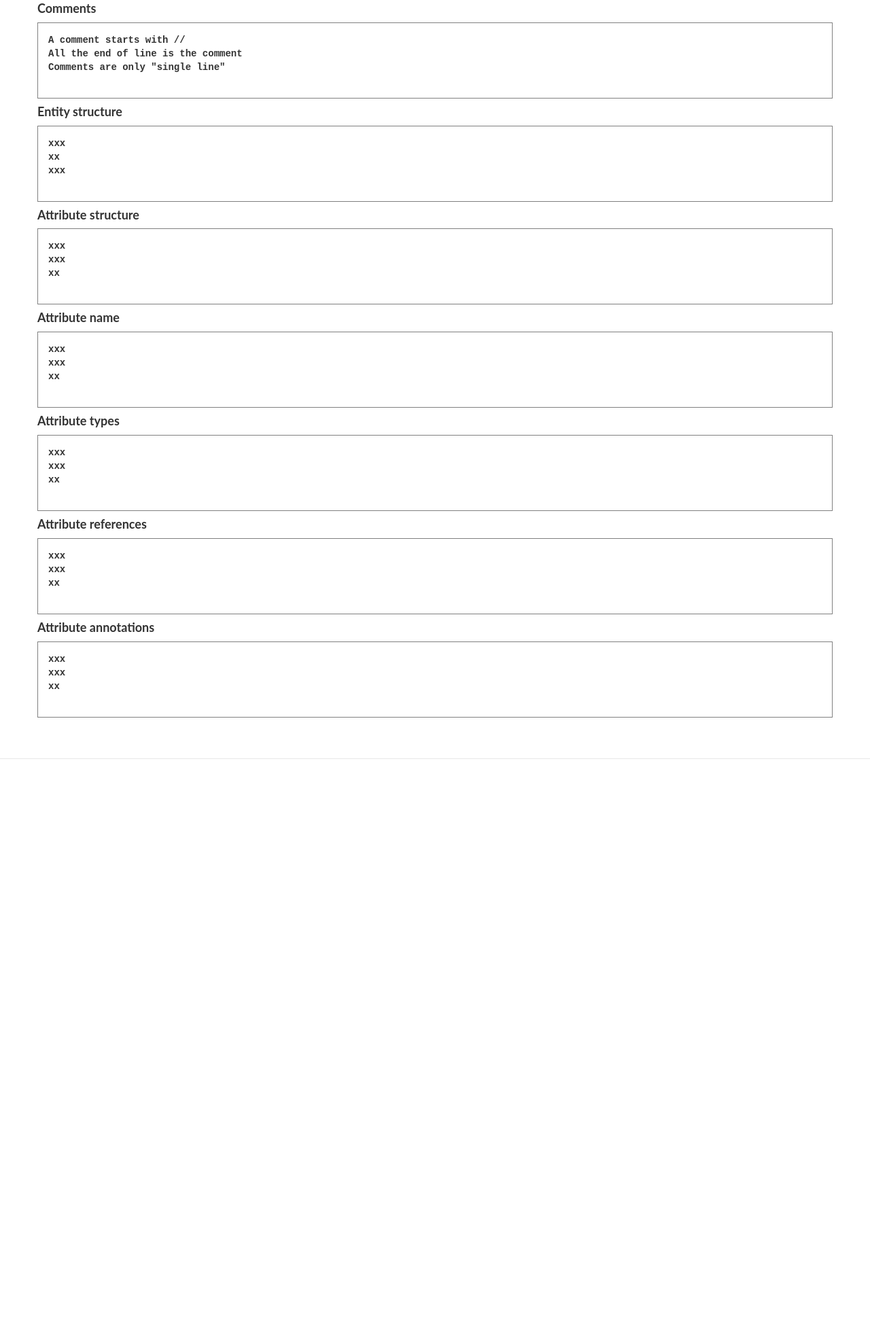
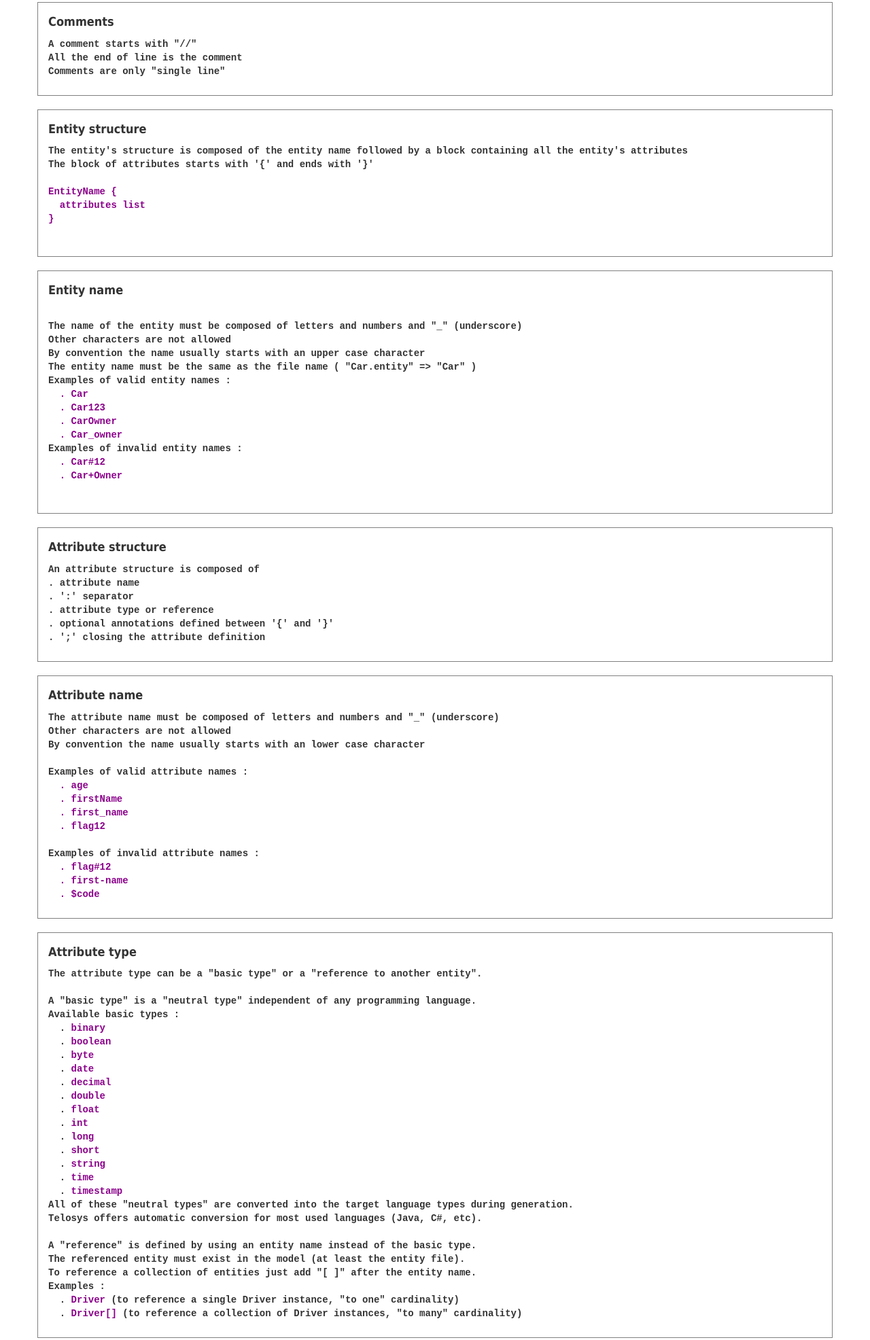
Before and after one commit to telosys-tools-doc/telosys-web-site-v3, a plain HTML site: page dsl-syntax.html in a window 1280 px wide. Shown: the part 661-2633 px from the top of the page at 68% size. Before the commit the page ends 1778 px from the top, so only its background shows below. Drawn offline with Linux system fonts and the light colour scheme.

Commit message:
DSL Syntax - WIP

```diff
--- a/dsl-syntax.html
+++ b/dsl-syntax.html
@@ -31,11 +31,19 @@
     <meta name="theme-color" content="#ffffff">
 
 <style>
-p        { font-family: Courier New; font-weight: bold; }
+/* div.box { border-style:solid; border-color: gray ; border-width: 1px; padding: 15px ; background: LightGray ; } */
+div.box { border-style:solid; border-color: gray ; border-width: 1px; padding: 15px ; }
+/* p     { font-family: Courier New; font-weight: bold; } */
+p.box { border-style:solid; border-color: gray ; border-width: 1px; padding: 15px }
+p.title { font-family: Tahoma; font-weight: bold; font-size: 18px; }
+p.codebox { font-family: Courier New; font-weight: bold;  border-style:solid; border-color: gray ; border-width: 1px; padding: 15px }
+p.code { font-family: Courier New; font-weight: bold; }
+
 span.comment { color: green; }
 span.entity  { color: red; }
 span.type    { color: blue; }
 span.annot   { color: purple; }
+span.example { color: DarkMagenta ; }
 
 }
 </style>
@@ -79,7 +87,7 @@ span.annot   { color: purple; }
 
         <h2>Examples of entities : </h2>
 
-<p style="border-style:solid; border-color: gray ; border-width: 1px; padding: 15px" >
+<p class="codebox" >
 
 <span class="comment">// Entity Driver </span><br>
 <span class="comment">// Defines a person who is able to drive a car</span><br>
@@ -94,7 +102,7 @@ span.annot   { color: purple; }
 
 </p>
 
-<p style="border-style:solid; border-color: gray ; border-width: 1px; padding: 15px" >
+<p  class="codebox" >
 
 <span class="comment">// Entity Car</span><br>
 <span class="entity">Car</span>  { <br>
@@ -109,72 +117,149 @@ span.annot   { color: purple; }
 
 </p>
 
+<h3>Syntax : </h3>
 
-
-        <h3>Syntax : </h3>
-
-        <h4>Comments  </h4>
-<p style="border-style:solid; border-color: gray ; border-width: 1px; padding: 15px" >
-A comment starts with // <br>
+<!--   ----------   -->
+<div class="box">
+<p class="title">Comments  </p>
+<p class="code" >
+A comment starts with "//" <br>
 All the end of line is the comment<br>
 Comments are only "single line"<br>
+</p>
+</div>
+<!--   ----------   -->
 <br>
+<!--   ----------   -->
+<div class="box">
+<p class="title">Entity structure  </p>
+<p class="code" >
+The entity's structure is composed of the entity name
+followed by a block containing all the entity's attributes <br>
+The block of attributes starts with '{' and ends with '}'<br>
+<br>
+<span class="example">
+EntityName {  <br>
+&nbsp; attributes list <br>
+} <br>
+</span>
+<br>
+</p>
+</div>
+<!--   ----------   -->
+<br>
+<!--   ----------   -->
+<div class="box">
+<p class="title">Entity name  </p>
+<p class="code" >
+<br>
+The name of the entity must be composed of letters and numbers and "_" (underscore)<br>
+Other characters are not allowed<br>
+By convention the name usually starts with an upper case character <br>
+The entity name must be the same as the file name ( "Car.entity" => "Car" )<br>
+Examples of valid entity names : <br>
+<span class="example">
+&nbsp; . Car <br>
+&nbsp; . Car123<br>
+&nbsp; . CarOwner<br>
+&nbsp; . Car_owner<br>
+</span>
+Examples of invalid entity names : <br>
+<span class="example">
+&nbsp; . Car#12<br>
+&nbsp; . Car+Owner<br>
+</span>
+<br>
+</p>
+</div>
+<!--   ----------   -->
+<br>
+<!--   ----------   -->
+<div class="box">
+<p class="title">Attribute structure  </p>
+<p class="code" >
+An attribute structure is composed of <br>
+. attribute name <br>
+. ':' separator<br>
+. attribute type or reference<br>
+. optional annotations defined between '{' and '}' <br>
+. ';' closing the attribute definition<br>
 
 </p>
+</div>
+<!--   ----------   -->
+<br>
+<!--   ----------   -->
+<div class="box">
+<p class="title">Attribute name  </p>
+<p class="code" >
+The attribute name must be composed of letters and numbers and "_" (underscore)<br>
+Other characters are not allowed<br>
+By convention the name usually starts with an lower case character <br>
+<br>
+Examples of valid attribute names : <br>
+<span class="example">
+&nbsp; . age <br>
+&nbsp; . firstName<br>
+&nbsp; . first_name<br>
+&nbsp; . flag12 <br>
+</span>
+<br>
+Examples of invalid attribute names : <br>
+<span class="example">
+&nbsp; . flag#12 <br>
+&nbsp; . first-name<br>
+&nbsp; . $code<br>
+</span>
+</p>
+</div>
+<!--   ----------   -->
+<br>
+<!--   ----------   -->
+<div class="box">
+<p class="title">Attribute type </p>
+<p class="code" >
+The attribute type can be a "basic type" or a "reference to another entity".<br>
+<br>
+A "basic type" is a "neutral type" independent of any programming language. <br>
+Available basic types :<br>
+&nbsp; . <span class="example"> binary </span><br>
+&nbsp; . <span class="example"> boolean </span><br>
+&nbsp; . <span class="example"> byte </span><br>
+&nbsp; . <span class="example"> date </span><br>
+&nbsp; . <span class="example"> decimal </span><br>
+&nbsp; . <span class="example"> double </span><br>
+&nbsp; . <span class="example"> float </span><br>
+&nbsp; . <span class="example"> int </span><br>
+&nbsp; . <span class="example"> long </span><br>
+&nbsp; . <span class="example"> short </span><br>
+&nbsp; . <span class="example"> string </span><br>
+&nbsp; . <span class="example"> time </span><br>
+&nbsp; . <span class="example"> timestamp </span><br>
+All of these "neutral types" are converted into the target language types during generation.<br>
+Telosys offers automatic conversion for most used languages (Java, C#, etc).<br>
+<br>
+A "reference" is defined by using an entity name instead of the basic type. <br>
+The referenced entity must exist in the model (at least the entity file).<br>
+To reference a collection of entities just add "[ ]" after the entity name.<br>
+Examples : <br>
+&nbsp; . <span class="example"> Driver </span> (to reference a single Driver instance, "to one" cardinality)<br>
+&nbsp; . <span class="example"> Driver[] </span> (to reference a collection of Driver instances, "to many" cardinality)<br>
 
-        <h4>Entity structure </h4>
-<p style="border-style:solid; border-color: gray ; border-width: 1px; padding: 15px" >
+</p>
+</div>
+<!--   ----------   -->
+<br>
+<!--   ----------   -->
+<div class="box">
+<p class="title">Attribute annotations  </p>
+<p class="code" >
 xxx <br>
 xx<br>
-xxx<br>
-<br>
+</p>
+</div>
+<!--   ----------   -->
 
-</p>
-
-        <h4>Attribute structure </h4>
-<p style="border-style:solid; border-color: gray ; border-width: 1px; padding: 15px" >
-xxx <br>
-xxx<br>
-xx<br>
-<br>
-
-</p>
-
-        <h4>Attribute name </h4>
-<p style="border-style:solid; border-color: gray ; border-width: 1px; padding: 15px" >
-xxx <br>
-xxx<br>
-xx<br>
-<br>
-
-</p>
-
-        <h4>Attribute types </h4>
-<p style="border-style:solid; border-color: gray ; border-width: 1px; padding: 15px" >
-xxx <br>
-xxx<br>
-xx<br>
-<br>
-
-</p>
-
-        <h4>Attribute references </h4>
-<p style="border-style:solid; border-color: gray ; border-width: 1px; padding: 15px" >
-xxx <br>
-xxx<br>
-xx<br>
-<br>
-
-</p>
-
-        <h4>Attribute annotations </h4>
-<p style="border-style:solid; border-color: gray ; border-width: 1px; padding: 15px" >
-xxx <br>
-xxx<br>
-xx<br>
-<br>
-
-</p>
 
         </div>
     </div> <!-- /.container -->
```
